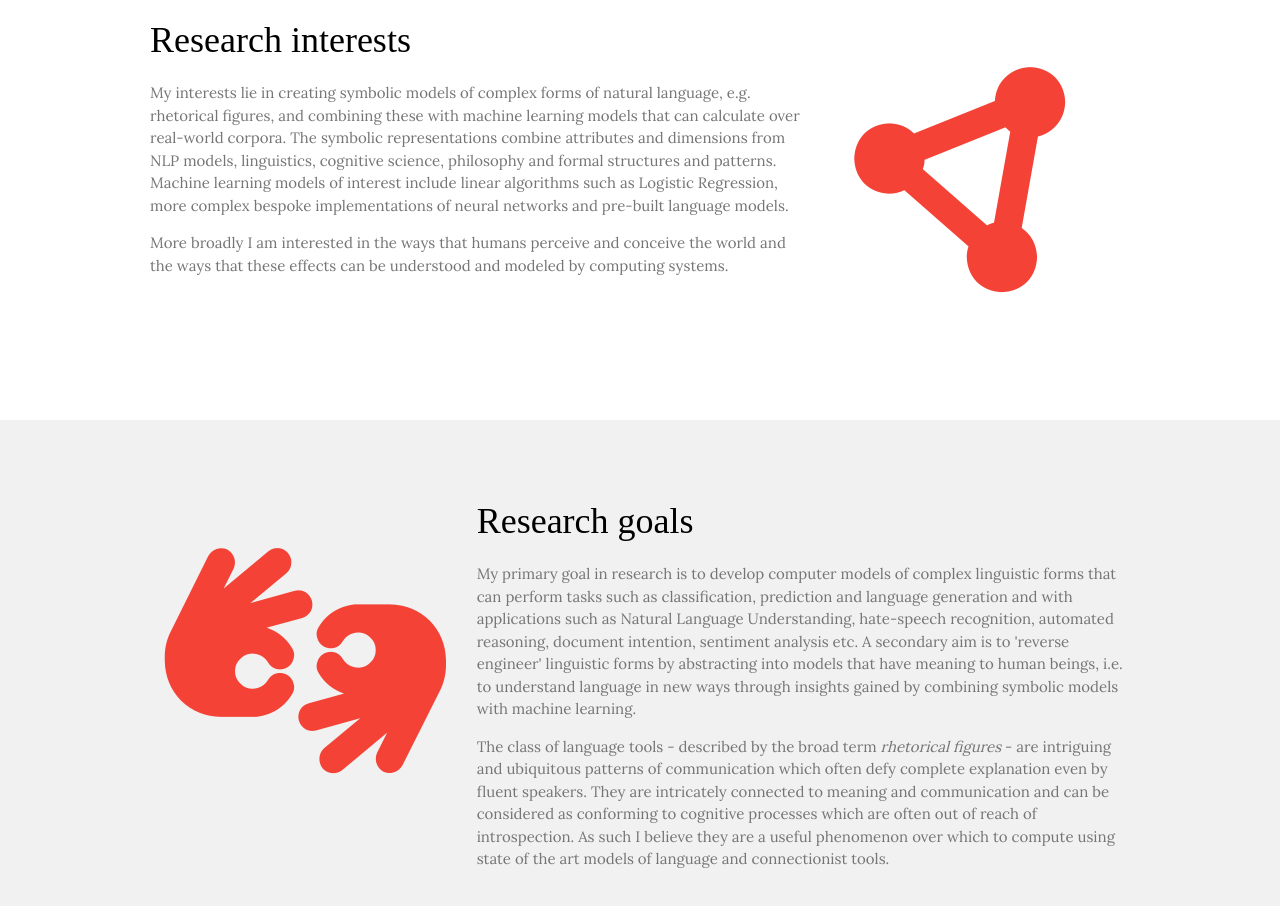
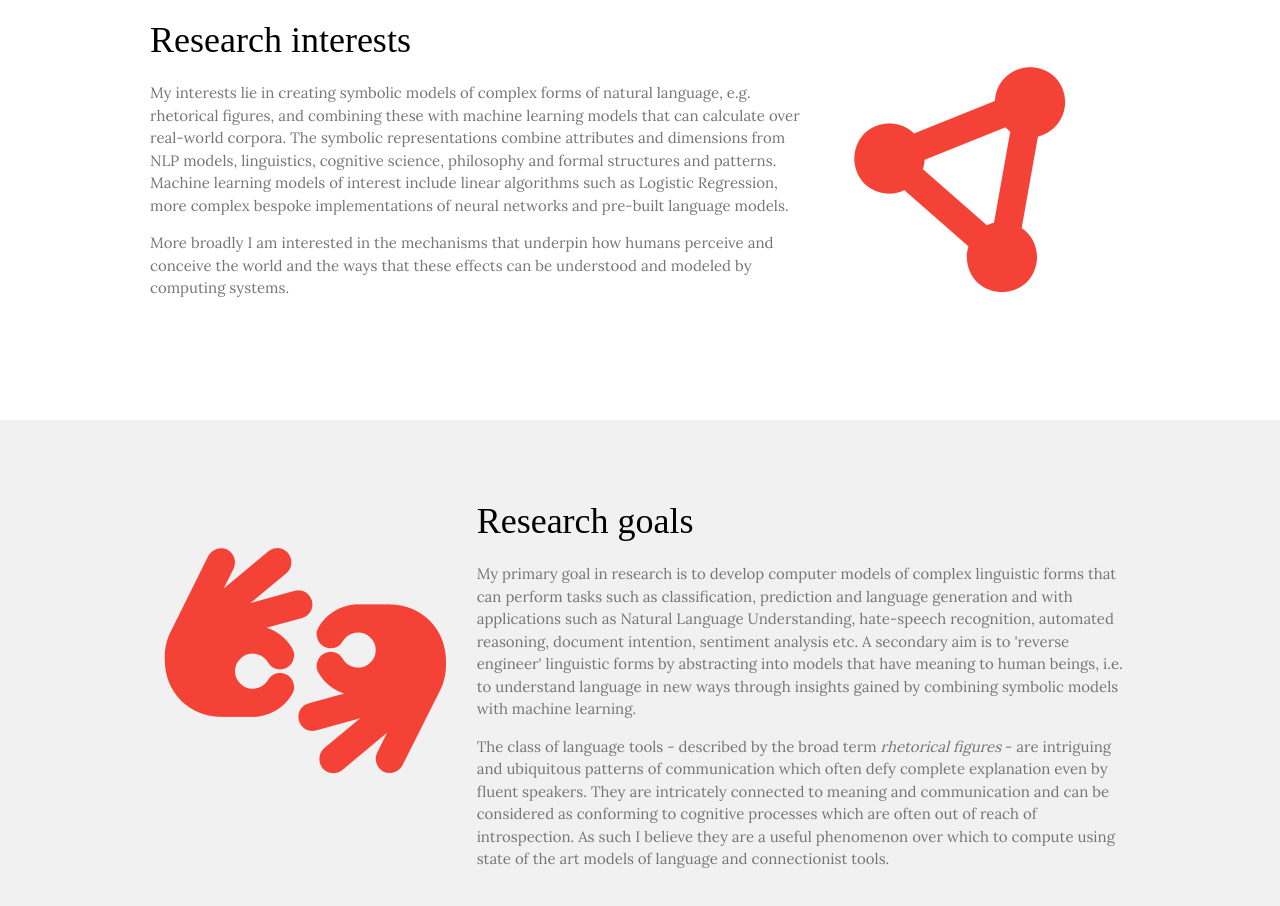
Before and after one commit to cliffore/cliffore.github.io, a plain HTML site: page index.html in a window 1280 px wide. Shown: the part 770-1676 px from the top of the page. Drawn offline with nearby package versions, Linux system fonts and the light colour scheme; a web font is replaced by a local one.

Commit message:
Update index.html
wording change

```diff
--- a/index.html
+++ b/index.html
@@ -62,7 +62,7 @@ body,h1,h2,h3,h4,h5,h6 {font-family: "Lora", sans-serif}
       <h1>Research interests</h1>
 
       <p class="w3-text-grey">My interests lie in creating symbolic models of complex forms of natural language, e.g. rhetorical figures, and combining these with machine learning models that can calculate over real-world corpora. The symbolic representations combine attributes and dimensions from NLP models, linguistics, cognitive science, philosophy and formal structures and patterns. Machine learning models of interest include linear algorithms such as Logistic Regression, more complex bespoke implementations of neural networks and pre-built language models.</p>
-      <p class="w3-text-grey">More broadly I am interested in the ways that humans perceive and conceive the world and the ways that these effects can be understood and modeled by computing systems.</p>
+      <p class="w3-text-grey">More broadly I am interested in the mechanisms that underpin how humans perceive and conceive the world and the ways that these effects can be understood and modeled by computing systems.</p>
     </div>
 
     <div class="w3-third w3-center" style="font-size:15em;">
```
